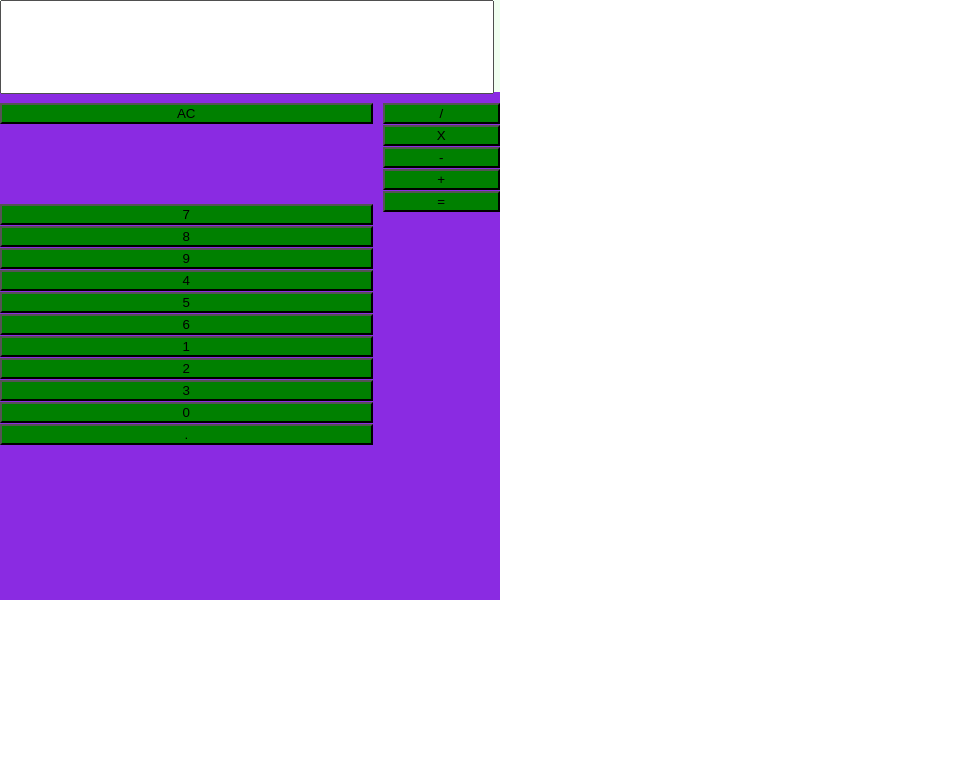
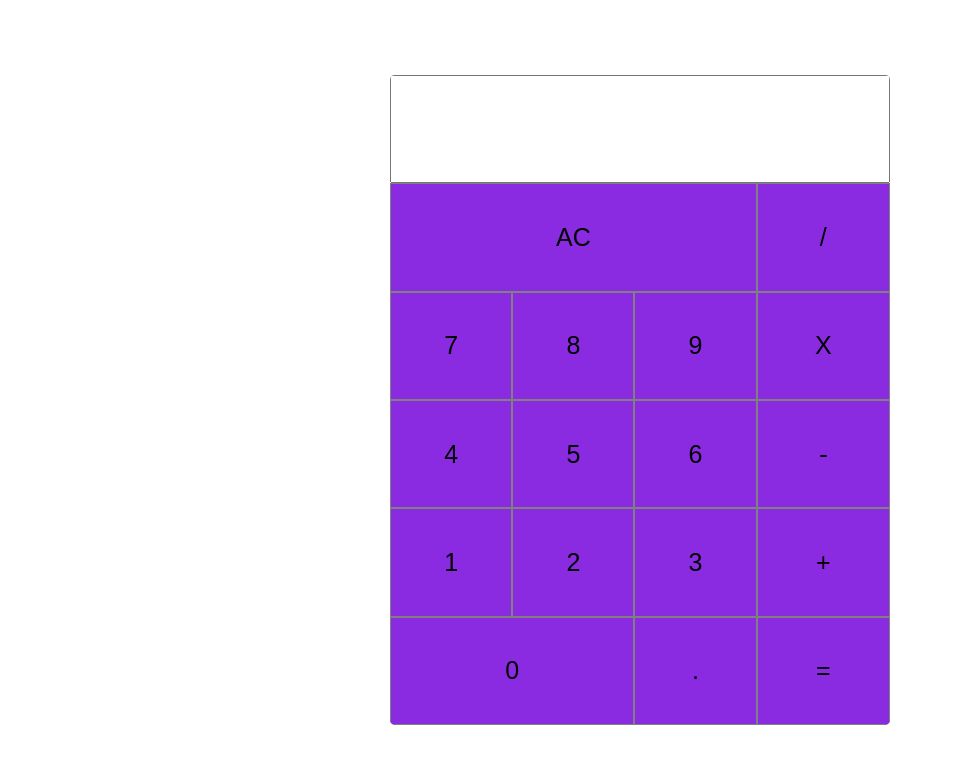
Before and after one commit to adrianmcenturion/calculadora-react, a React (Create React App) app: page / in a window 1280 px wide. Shown: the top 764 px of the page, without its empty margins (0-953 px from the left). Built offline with nearby package versions, Linux system fonts and the light colour scheme.

Commit message:
forma calculadora lista

```diff
--- a/src/App.css
+++ b/src/App.css
@@ -1,38 +1,81 @@
 .calculadora {
-    width: 500px;
-    height: 600px;
+    width: 31.25em;
+    height: 40.625em;
     background-color: blueviolet;
+    border-radius: 5px;
+    overflow: hidden;
+
 
     display: grid;
-    gap: 10px;
-    grid-template-columns: repeat(4, 1fr);
-    grid-template-rows: repeat(6, 1fr);
+  grid-template-columns: 1fr 1.2fr 0.8fr;
+  grid-template-rows: 0.5fr 0.5fr 2fr;
+  gap: 0px 0px;
+  grid-template-areas:
+    "input input input"
+    "AC AC operadores"
+    "numeros numeros operadores";
 }
 
 .contenedor-input {
-    grid-column: 1 / 5;
     background-color: honeydew;
+
+    display: grid;
+  grid-auto-rows: 1fr;
+  grid-template-columns: 1fr;
+  grid-template-rows: 1fr;
+  gap: 0px 0px;
+  grid-template-areas:
+    ".";
+  grid-area: input;
 
 }
 
 .contenedor-input input {
-    width: 98%;
-    height: 98%;
-    padding: 0;
-    margin: 0;
+
 }
 
 .contenedor-boton-borrar {
-    grid-column: 1 / 4;
-    grid-row: 2 / 2;
+    display: grid;
+  grid-template-columns: 1fr;
+  grid-template-rows: 1fr;
+  gap: 0px 0px;
+  grid-template-areas:
+    ".";
+  grid-area: AC;
 }
 
 .contenedor-numeros {
-    grid-column: 1 / 4;
-    grid-row: 3 / span 4;
+    display: grid;
+  grid-template-columns: 1fr 1fr 1fr;
+  grid-template-rows: 1fr 1fr 1fr 1fr;
+  gap: 0px 0px;
+  grid-template-areas:
+    ". . ."
+    ". . ."
+    ". . ."
+    "cero cero .";
+  grid-area: numeros;
+
 }
 
+.boton-cero {
+    grid-area: cero;
+    width: 100%;
+}
+
+
+
+
 .contenedor-operadores {
-    grid-column: 4 / 5;
-    grid-row: 2 / span 5;
+    display: grid;
+  grid-template-columns: 1fr;
+  grid-template-rows: 1fr 1fr 1fr 1fr 1fr;
+  gap: 0px 0px;
+  grid-template-areas:
+    "."
+    "."
+    "."
+    "."
+    ".";
+  grid-area: operadores;
 }
--- a/src/App.js
+++ b/src/App.js
@@ -23,7 +23,9 @@ function App() {
         <Botones text="1"/>
         <Botones text="2"/>
         <Botones text="3"/>
+        <div className="boton-cero">
         <Botones text="0"/>
+        </div>
         <Botones text="."/>
         </div>
 
--- a/src/components/botones/Botones.css
+++ b/src/components/botones/Botones.css
@@ -1,5 +1,9 @@
 .boton-numero {
     width: 100%;
     height: 100%;
-    background-color: green;
+    background-color: transparent;
+    font-size: 25px;
+    font-weight: 500;
+    border-style: none;
+    border: 1px solid grey;
 }
--- a/src/components/botones/Botones.js
+++ b/src/components/botones/Botones.js
@@ -3,10 +3,10 @@ import React from 'react'
 
 const Botones = ({text}) => {
     return (
-        <div className="contenedor-numero">
-            <button className="boton-numero">{text}</button>
 
-        </div>
+        <button className="boton-numero">{text}</button>
+
+
     )
 }
 
--- a/src/index.css
+++ b/src/index.css
@@ -11,3 +11,18 @@ code {
   font-family: source-code-pro, Menlo, Monaco, Consolas, 'Courier New',
     monospace;
 }
+
+.App {
+  display: flex;
+  align-content: center;
+  justify-content: center;
+}
+
+:root {
+    width: 100vw;
+    height: 100vh;
+    display: flex;
+    align-items: center;
+    justify-content: center;
+
+}
```
